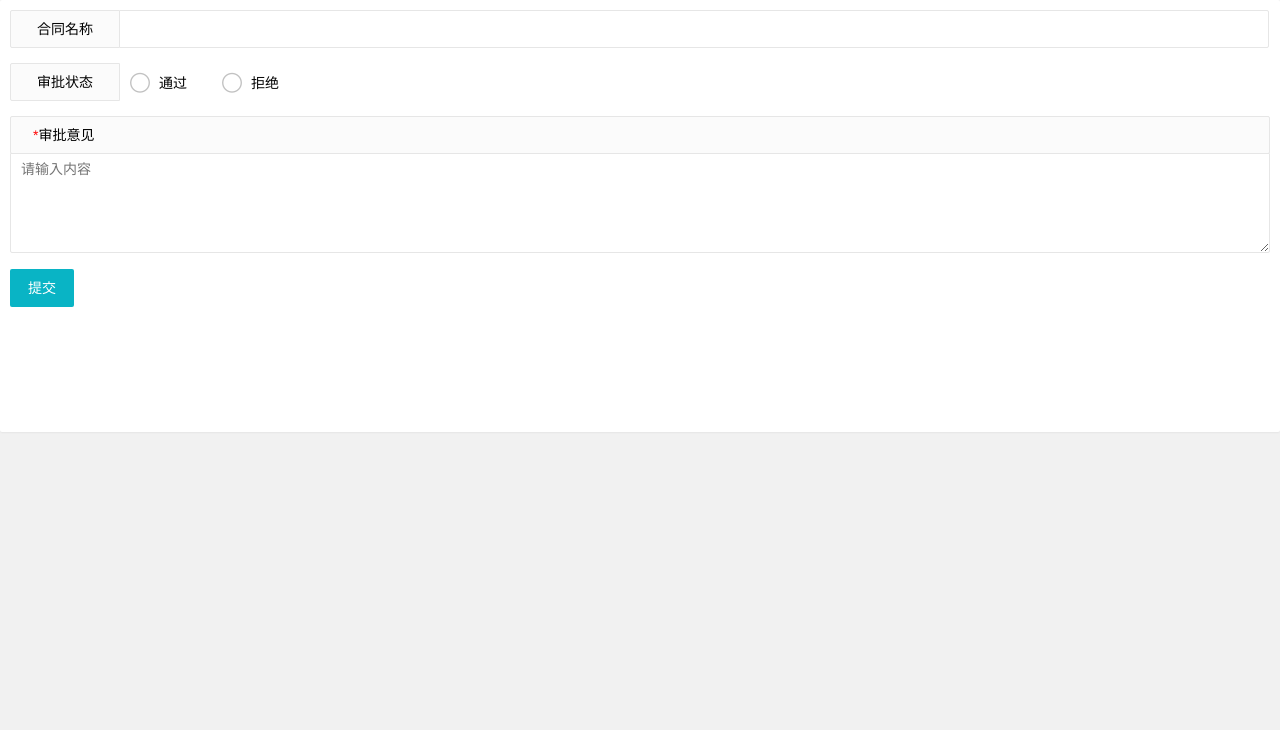
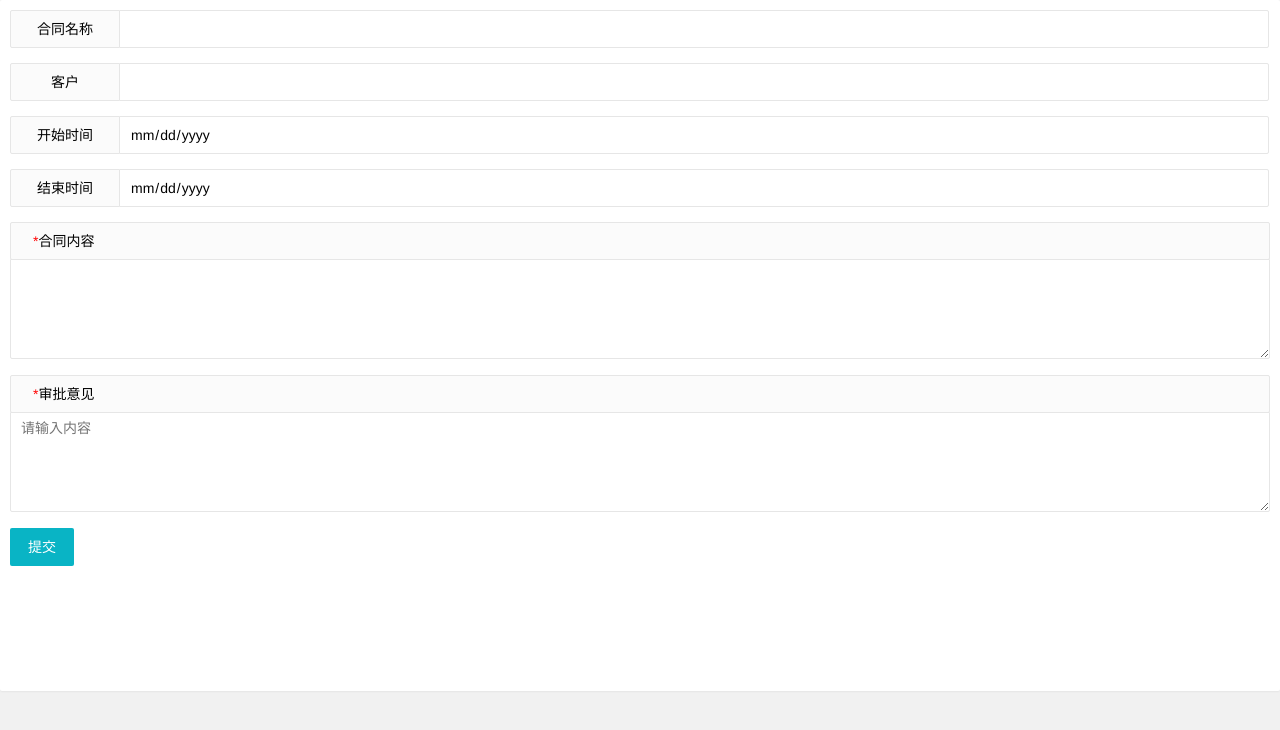
Before and after one commit to Night-Govery/CMS, a Flask app: template templates/shenpi.html in a window 1280 px wide. Shown: the top 730 px of the page. Run offline with Flask 2, Linux system fonts and the light colour scheme; the template is opened without the code that fills it, so the values that code supplies are empty.

Commit message:
会签审批

```diff
--- a/templates/shenpi.html
+++ b/templates/shenpi.html
@@ -35,16 +35,39 @@
                         </div>
                     </div>
                     <div class="layui-form-item">
-                            <label class="layui-form-label">审批状态</label>
+                        <label class="layui-form-label">
+                            <span class='x-red'></span>客户
+                        </label>
                         <div class="layui-input-block">
-                                <input type="radio" name="state" value="1" title="通过" >
-                                <div class="layui-unselect layui-form-radio layui-form-radioed"><i class="layui-anim layui-icon layui-anim-scaleSpring"></i>
-                                    <div>通过</div>
+                            <input type="text" name="client" autocomplete="off" value="{{ contract['customerName'] }}"
+                                   class="layui-input" readonly="true">
                         </div>
-                                <input type="radio" name="state" value="2" title="拒绝" >
-                                <div class="layui-unselect layui-form-radio"><i class="layui-anim layui-icon"></i>
-                                    <div>拒绝</div>
                     </div>
+                    <div class="layui-form-item">
+                        <label class="layui-form-label">
+                            <span class='x-red'></span>开始时间
+                        </label>
+                        <div class="layui-input-block">
+                            <input type="date" name="start" autocomplete="off"
+                                   class="layui-input" readonly="true" value="{{ contract['beginTime'] }}">
+                        </div>
+                    </div>
+                    <div class="layui-form-item">
+                        <label class="layui-form-label">
+                            <span class='x-red'></span>结束时间
+                        </label>
+                        <div class="layui-input-block">
+                            <input type="date" name="end" autocomplete="off"
+                                   class="layui-input" readonly="true" value="{{ contract['endTime'] }}">
+                        </div>
+                    </div>
+                    <div class="layui-form-item layui-form-text">
+                        <label class="layui-form-label">
+                            <span class='x-red'>&ensp;*</span>合同内容
+                        </label>
+                        <div class="layui-input-block">
+                            <textarea class="layui-textarea" name="info"
+                            required="" lay-verify="required" readonly="">{{ contract['content'] }}</textarea>
                         </div>
                     </div>
 
```
Also changed, not shown: templates/huiqian.html (+39 -3 lines). Lines whose indentation alone changed are shown as unchanged.
